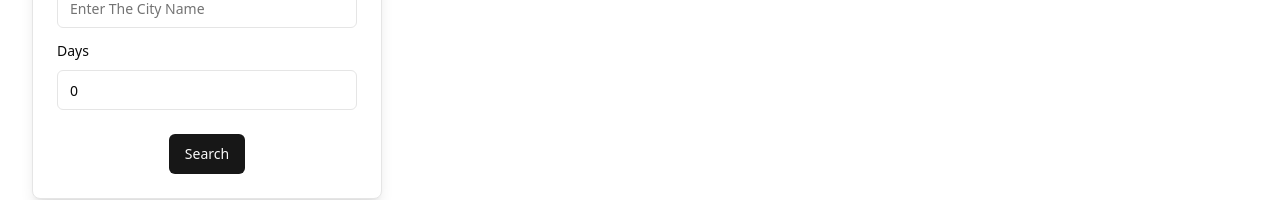
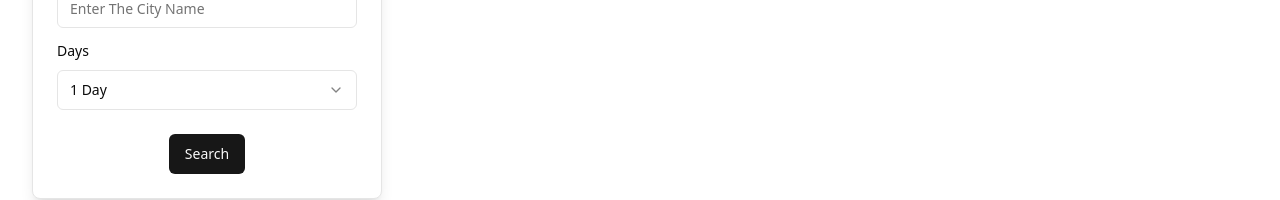
Before and after one commit to PRASHANTSWAROOP001/Travel-AI-Agent, a React (Vite) app: page /Search in a window 1280 px wide. Shown: the part 439-639 px from the top of the page. Built offline with nearby package versions, Linux system fonts and the light colour scheme; no server answers.

Commit message:
Added Files For Reset Password

```diff
--- a/src/App.jsx
+++ b/src/App.jsx
@@ -6,11 +6,13 @@ import Layout from "./layout/Layout"
 import ErrorPage from "./pages/ErrorPage"
 import HomePage from "./pages/HomePage"
 
+
 const LoginPage = lazy(() => import("./pages/LoginPage"))
 const SavedTrip = lazy(() => import("./pages/SavedTrip"))
 const SearchPage = lazy(() => import("./pages/SearchPage"))
 const About = lazy(()=>import("./pages/About"))
 const PremiumSearch = lazy(()=>import("./pages/PremiumSearch.jsx"))
+const Reset = lazy(()=>(import('./pages/ResetPage.jsx')))
 
 
 function App() {
@@ -68,6 +70,14 @@ function App() {
           </Suspense>
         )
       },
+      {
+        path:"forgot-password",
+        element:(
+          <Suspense fallback={<div className='text-3xl text-gray-700 mt-10'> Loading... </div>}>
+            <Reset/>
+          </Suspense>
+        )
+      },
 
     ]
   }])
--- a/src/pages/PremiumSearch.jsx
+++ b/src/pages/PremiumSearch.jsx
@@ -41,7 +41,7 @@ import { useNavigate } from 'react-router-dom';
 export default function PremiumSearchPage() {
 
   const [city, setCity] = useState('');
-  const [days, setDays] = useState(0);
+  const [days, setDays] = useState(1);
   const [loading, setLoading] = useState(false);
   const [travelPlan, setTravelPlan] = useState(null);
   const [progress, setProgress] = useState(0);
@@ -96,17 +96,10 @@ export default function PremiumSearchPage() {
   }, [])
 
 
-
-  const handleDays = (e) => {
-    let day = Number(e.target.value)
-    if (day > 0 && day <= 7) {
-      setDays(day)
-    }
-    else if (days > 7) {
-      setDays(7)
-    }
-    else {
-      setDays(1)
+  const handleDays = (value) => {
+    const day = Number(value);
+    if (day > 0 && day <= 3) {
+      setDays(day);
     }
   };
 
@@ -223,14 +216,21 @@ Format all output in **Markdown**.`
                 />
               </div>
               <div className="flex flex-col space-y-3">
-                <Label htmlFor="days">Days</Label>
-                <Input
-                  type="number"
-                  id="days"
-                  value={days}
-                  onChange={handleDays}
-                  placeholder="Enter Days"
-                />
+              <Label htmlFor="days">Days</Label>
+                <Select  value={String(days)} onValueChange={handleDays}>
+                    <SelectTrigger id='days'>
+                      <SelectValue placeholder="Select Days" />
+                    </SelectTrigger>
+                    <SelectContent>
+                      <SelectItem value="1">1 Day</SelectItem>
+                      <SelectItem value="2">2 Days</SelectItem>
+                      <SelectItem value="3">3 Days</SelectItem>
+                      <SelectItem value="4">4 Day</SelectItem>
+                      <SelectItem value="5">5 Days</SelectItem>
+                      <SelectItem value="6">6 Days</SelectItem>
+                      <SelectItem value="7">7 Days</SelectItem>
+                    </SelectContent>
+                  </Select>
               </div>
 
               <div className="flex flex-col space-y-3">
--- /dev/null
+++ b/src/pages/ResetPage.jsx
@@ -0,0 +1,53 @@
+import { useState } from "react"
+import * as React from "react"
+
+import { Button } from "@/components/ui/button"
+import {
+    Card,
+    CardContent,
+    CardDescription,
+    CardFooter,
+    CardHeader,
+    CardTitle,
+} from "@/components/ui/card"
+import { Input } from "@/components/ui/input"
+import { Label } from "@/components/ui/label"
+
+function Reset() {
+    const [email, setEmail] = useState("")
+
+    const handleEmail = (e) => {
+        if (e.target.value.length > 0) {
+            setEmail(e.target.value)
+        }
+    }
+
+
+
+    return (
+        <div className="w-full flex flex-col items-center justify-center h-screen gap-10">
+
+            <Card className="w-[350px]">
+                <CardHeader>
+                    <CardTitle>Reset Password</CardTitle>
+                    <CardDescription>Enter Email To Reset Password</CardDescription>
+                </CardHeader>
+                <CardContent>
+                    <form>
+                        <div className="grid w-full items-center gap-4">
+                            <div className="flex flex-col space-y-1.5">
+                                <Label htmlFor="email">Email</Label>
+                                <Input value={email} onChange={handleEmail} id="email" placeholder="Enter Your Email" />
+                            </div>
+                        </div>
+                    </form>
+                </CardContent>
+                <CardFooter className="flex justify-center">
+                    <Button size="lg" variant='green'>Reset</Button>
+                </CardFooter>
+            </Card>
+        </div>
+    )
+}
+
+export default Reset
--- a/src/pages/SearchPage.jsx
+++ b/src/pages/SearchPage.jsx
@@ -13,6 +13,14 @@ import {
   CardTitle,
 } from '../components/ui/card';
 
+import {
+  Select,
+  SelectContent,
+  SelectItem,
+  SelectTrigger,
+  SelectValue,
+} from "@/components/ui/select"
+
 import { Input } from '../components/ui/input';
 import { Label } from '../components/ui/label';
 import { Progress } from '../components/ui/progress';
@@ -23,7 +31,7 @@ import  {GoogleGenerativeAI} from "@google/generative-ai"
 
 function SearchPage() {
   const [city, setCity] = useState('');
-  const [days, setDays] = useState(0);
+  const [days, setDays] = useState(1);
   const [loading, setLoading] = useState(false);
   const [travelPlan, setTravelPlan] = useState(null); // State to store the API response
   const [progress, setProgress] = useState(0);
@@ -33,18 +41,14 @@ function SearchPage() {
     setCity(e.target.value);
   };
 
-  const handleDays = (e) => {
-    const day = Number(e.target.value)
-    if (day > 0 && day <=3){
-      setDays(day)
-    }
-    else if (day > 3){
-      setDays(3)
-    }
-    else{
-      setDays(1)
+  const handleDays = (value) => {
+    const day = Number(value);
+    if (day > 0 && day <= 3) {
+      setDays(day);
     }
   };
+
+
 
   const showAlert = () => {
     setSearchAlert(true);
@@ -110,8 +114,6 @@ function SearchPage() {
 
       const result = await model.generateContent(prompt);
 
-      console.log(result.response.text())
-
       setTravelPlan(result.response.text());
 
 
@@ -121,7 +123,7 @@ function SearchPage() {
     } finally {
       setProgress(100)
       setCity('');
-      setDays(0);
+      setDays(1);
       setLoading(false);
     }
   };
@@ -152,14 +154,17 @@ function SearchPage() {
                   />
                 </div>
                 <div className="flex flex-col space-y-3">
-                  <Label htmlFor="days">Days</Label>
-                  <Input
-                    type="number"
-                    id="days"
-                    value={days}
-                    onChange={handleDays}
-                    placeholder="Enter Days"
-                  />
+                <Label htmlFor="days">Days</Label>
+                <Select  value={String(days)} onValueChange={handleDays}>
+                    <SelectTrigger id='days'>
+                      <SelectValue placeholder="Select Days" />
+                    </SelectTrigger>
+                    <SelectContent>
+                      <SelectItem value="1">1 Day</SelectItem>
+                      <SelectItem value="2">2 Days</SelectItem>
+                      <SelectItem value="3">3 Days</SelectItem>
+                    </SelectContent>
+                  </Select>
                 </div>
               </div>
             </form>
--- a/src/utils/supbase.js
+++ b/src/utils/supbase.js
@@ -183,4 +183,19 @@ export const getCurrentUser = async () => {
     }
   };
 
+
+  export const sendPasswordResetEmail = async (email) => {
+    try {
+      const { error } = await supabase.auth.resetPasswordForEmail(email);
+      if (error) throw error;
+      alert('Password reset email sent!');
+    } catch (error) {
+      console.error('Error sending password reset email:', error.message);
+      alert('There was an error sending the password reset email.');
+    }
+  };
+
+
+
+
   export default supabase;
```
Also changed, not shown: src/pages/ResetPassword.jsx (added).
